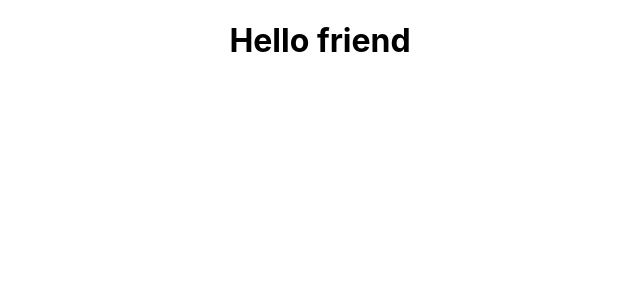
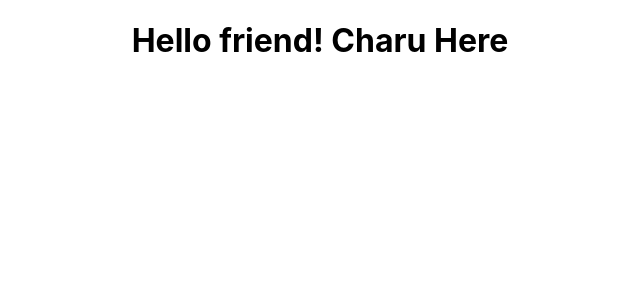
Before and after one commit to charu-dev/data-tracker, a React (Create React App) app: page / in a window 1280 px wide. Shown: the top 300 px of the page, without its empty margins (320-960 px from the left). Built offline with nearby package versions, Linux system fonts and the light colour scheme.

Commit message:
new commit

```diff
--- a/src/App.js
+++ b/src/App.js
@@ -3,7 +3,7 @@ import './App.css';
 function App() {
   return (
     <div className="App">
-      <h1>Hello friend</h1>
+      <h1>Hello friend! Charu Here</h1>
     </div>
   );
 }
```
